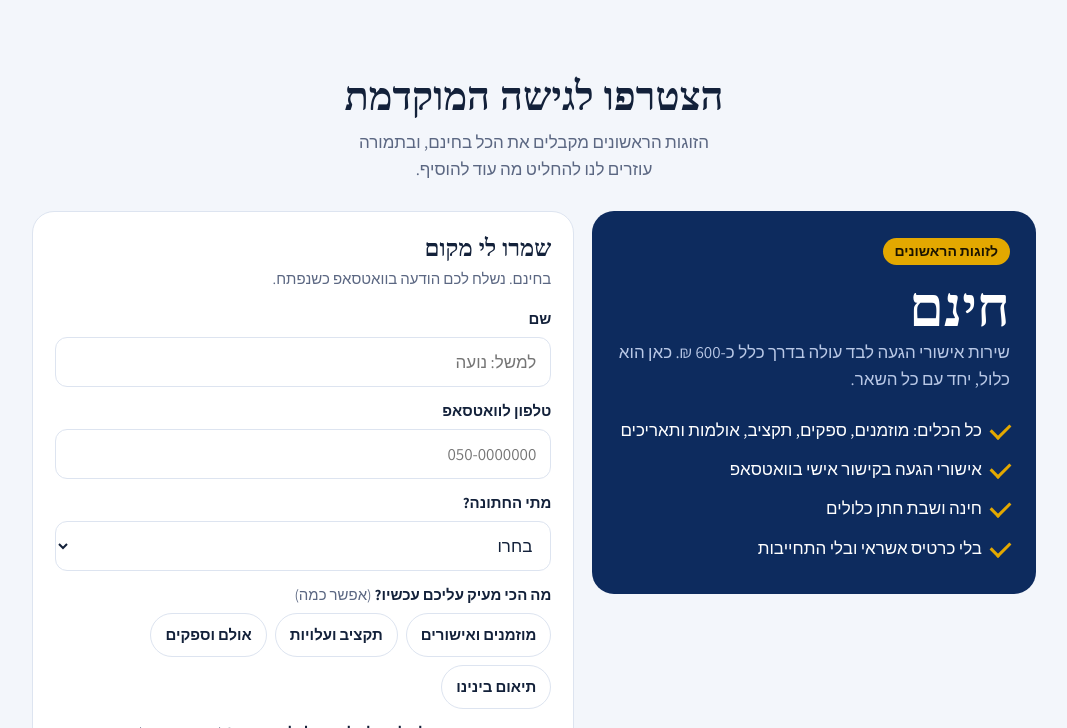
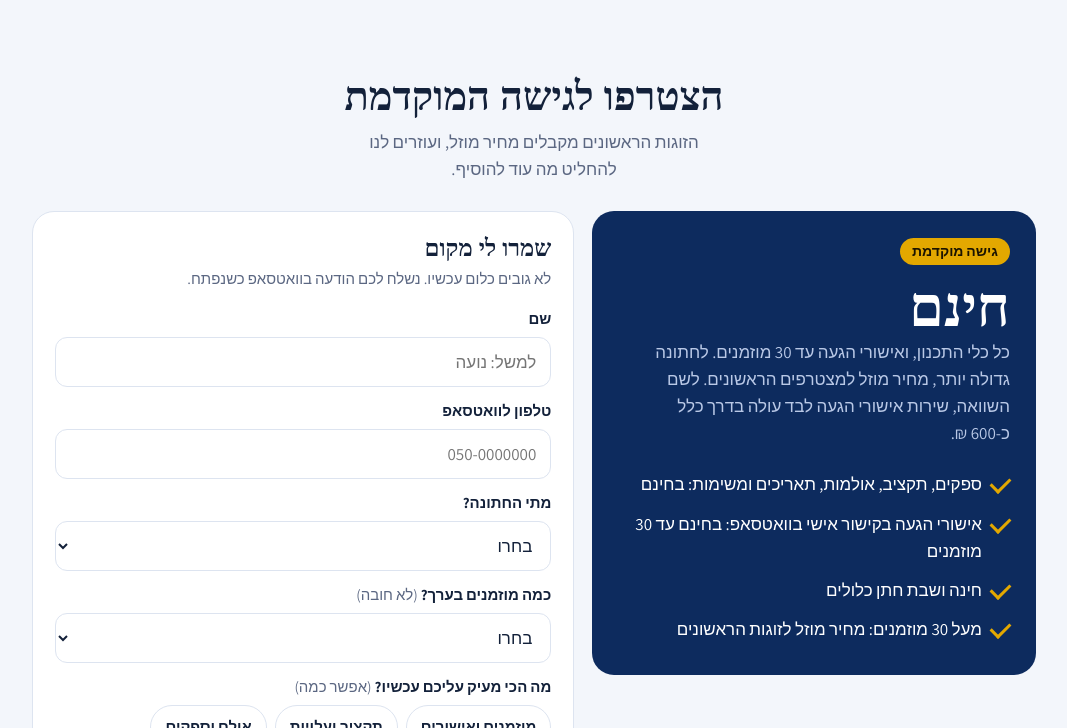
Before and after one commit to pazohayon5-coder/wedding, a plain HTML site: page landing.html in a window 1280 px wide. Shown: the part 2072-2800 px from the top of the page, without its empty margins (106-1173 px from the left). Drawn offline with Linux system fonts and the light colour scheme; a web font is replaced by a local one.

Commit message:
Landing: free planning + RSVP up to 30 guests, early-bird discount above; ask guest count
Co-Authored-By: Claude Opus 5.5 <noreply@anthropic.com>
Claude-Session: https://claude.ai/code/session_01Fa3FRpLzZZBzXtF2afbSxM

```diff
--- a/landing.html
+++ b/landing.html
@@ -153,14 +153,14 @@ footer{padding:30px 0 90px;text-align:center;color:var(--muted);font-size:14px}
 <header class="hero">
   <div class="wrap">
     <div>
-      <span class="kicker">גישה מוקדמת בחינם לזוגות מתחתנים</span>
+      <span class="kicker">גישה מוקדמת לזוגות מתחתנים</span>
       <h1>מתכננים חתונה, <em>בלי האקסל.</em></h1>
       <p class="lead">רשימת המוזמנים, אישורי ההגעה בוואטסאפ, הספקים והתקציב. הכל במקום אחד, מהטלפון, לשניכם ביחד.</p>
       <div class="ctas">
         <a class="btn" href="#join" data-ev="cta_hero">אני רוצה גישה מוקדמת</a>
         <a class="btn ghost" href="#features">מה יש בפנים?</a>
       </div>
-      <p class="note">בחינם לזוגות הראשונים, בלי התחייבות.</p>
+      <p class="note">התכנון בחינם, ואישורי הגעה בחינם עד 30 מוזמנים. בלי התחייבות.</p>
     </div>
     <div class="phone" aria-hidden="true">
       <div class="screen">
@@ -241,7 +241,7 @@ footer{padding:30px 0 90px;text-align:center;color:var(--muted);font-size:14px}
     <div class="wrap">
       <div class="sec-title"><h2>איך זה עובד</h2><p>שלוש דקות ואתם בפנים.</p></div>
       <div class="steps">
-        <div class="step"><b>נרשמים לגישה מוקדמת</b><span>משאירים שם וטלפון, בחינם.</span></div>
+        <div class="step"><b>נרשמים לגישה מוקדמת</b><span>משאירים שם וטלפון, בלי תשלום.</span></div>
         <div class="step"><b>מקבלים קישור אישי</b><span>אתר פרטי לחתונה שלכם, עם קוד כניסה רק לכם.</span></div>
         <div class="step"><b>מכניסים את הרשימה</b><span>מדביקים את המוזמנים, שולחים קישורים בוואטסאפ, וזהו.</span></div>
       </div>
@@ -259,24 +259,24 @@ footer{padding:30px 0 90px;text-align:center;color:var(--muted);font-size:14px}
 
   <section id="join">
     <div class="wrap">
-      <div class="sec-title"><h2>הצטרפו לגישה המוקדמת</h2><p>הזוגות הראשונים מקבלים את הכל בחינם, ובתמורה עוזרים לנו להחליט מה עוד להוסיף.</p></div>
+      <div class="sec-title"><h2>הצטרפו לגישה המוקדמת</h2><p>הזוגות הראשונים מקבלים מחיר מוזל, ועוזרים לנו להחליט מה עוד להוסיף.</p></div>
       <div class="offer">
         <div class="price">
-          <span class="tag">לזוגות הראשונים</span>
+          <span class="tag">גישה מוקדמת</span>
           <div class="amt">חינם</div>
-          <div class="was">שירות אישורי הגעה לבד עולה בדרך כלל כ-600&nbsp;₪. כאן הוא כלול, יחד עם כל השאר.</div>
+          <div class="was">כל כלי התכנון, ואישורי הגעה עד 30 מוזמנים. לחתונה גדולה יותר, מחיר מוזל למצטרפים הראשונים. לשם השוואה, שירות אישורי הגעה לבד עולה בדרך כלל כ-600&nbsp;₪.</div>
           <ul>
-            <li>כל הכלים: מוזמנים, ספקים, תקציב, אולמות ותאריכים</li>
-            <li>אישורי הגעה בקישור אישי בוואטסאפ</li>
+            <li>ספקים, תקציב, אולמות, תאריכים ומשימות: בחינם</li>
+            <li>אישורי הגעה בקישור אישי בוואטסאפ: בחינם עד 30 מוזמנים</li>
             <li>חינה ושבת חתן כלולים</li>
-            <li>בלי כרטיס אשראי ובלי התחייבות</li>
+            <li>מעל 30 מוזמנים: מחיר מוזל לזוגות הראשונים</li>
           </ul>
         </div>
 
         <form class="card" id="f" novalidate>
           <div id="formBody">
             <h3>שמרו לי מקום</h3>
-            <p class="sub">בחינם. נשלח לכם הודעה בוואטסאפ כשנפתח.</p>
+            <p class="sub">לא גובים כלום עכשיו. נשלח לכם הודעה בוואטסאפ כשנפתח.</p>
 
             <label for="name">שם</label>
             <input id="name" name="name" autocomplete="name" required maxlength="80" placeholder="למשל: נועה">
@@ -294,6 +294,12 @@ footer{padding:30px 0 90px;text-align:center;color:var(--muted);font-size:14px}
               <option>עוד לא קבענו תאריך</option>
             </select>
 
+            <label for="guests">כמה מוזמנים בערך? <span class="opt">(לא חובה)</span></label>
+            <select id="guests" name="guests">
+              <option value="">בחרו</option>
+              <option>עד 30</option><option>30 עד 150</option><option>150 עד 300</option><option>300 עד 500</option><option>יותר מ-500</option><option>עוד לא יודעים</option>
+            </select>
+
             <label>מה הכי מעיק עליכם עכשיו? <span class="opt">(אפשר כמה)</span></label>
             <div class="chips" id="pains">
               <input type="checkbox" id="p1" value="מוזמנים ואישורי הגעה"><label for="p1">מוזמנים ואישורים</label>
@@ -302,7 +308,7 @@ footer{padding:30px 0 90px;text-align:center;color:var(--muted);font-size:14px}
               <input type="checkbox" id="p4" value="תיאום בינינו"><label for="p4">תיאום בינינו</label>
             </div>
 
-            <label>כמה הייתם מוכנים לשלם על כלי כזה לכל החתונה? <span class="opt">(רק כדי שנדע)</span></label>
+            <label>כמה הייתם מוכנים לשלם על אישורי הגעה לכל המוזמנים, יחד עם כל הכלים? <span class="opt">(רק כדי שנדע)</span></label>
             <div class="chips" id="pay">
               <input type="radio" name="pay" id="y1" value="רק בחינם"><label for="y1">רק בחינם</label>
               <input type="radio" name="pay" id="y2" value="עד 200"><label for="y2">עד 200 ₪</label>
@@ -338,7 +344,7 @@ footer{padding:30px 0 90px;text-align:center;color:var(--muted);font-size:14px}
 </main>
 
 <footer>נבנה באהבה בישראל 💍</footer>
-<div class="sticky" id="sticky"><a class="btn" href="#join" data-ev="cta_sticky">אני רוצה גישה מוקדמת בחינם</a></div>
+<div class="sticky" id="sticky"><a class="btn" href="#join" data-ev="cta_sticky">אני רוצה גישה מוקדמת</a></div>
 
 <script>
 (function(){
@@ -369,7 +375,7 @@ footer{padding:30px 0 90px;text-align:center;color:var(--muted);font-size:14px}
     var pains = [].map.call(document.querySelectorAll('#pains input:checked'), function(i){ return i.value; }).join(', ');
     var pay = (document.querySelector('#pay input:checked') || {}).value || '';
     go.disabled = true; go.textContent = 'שולח...';
-    fetch(API, { method:'POST', body: JSON.stringify({ action:'signup', name:name, phone:phone, when:when, pains:pains, pay:pay, src:src, vid:vid }) })
+    fetch(API, { method:'POST', body: JSON.stringify({ action:'signup', name:name, phone:phone, when:when, guests:document.getElementById('guests').value, pains:pains, pay:pay, src:src, vid:vid }) })
       .then(function(r){ return r.json(); })
       .then(function(r){ if (!r.ok) throw 0; document.getElementById('formBody').style.display='none'; document.getElementById('done').style.display='block'; sticky.remove(); })
       .catch(function(){ go.disabled = false; go.textContent = 'שמרו לי מקום'; err('משהו השתבש. נסו שוב בעוד רגע.'); });
```
Also changed, not shown: 1 other file.
